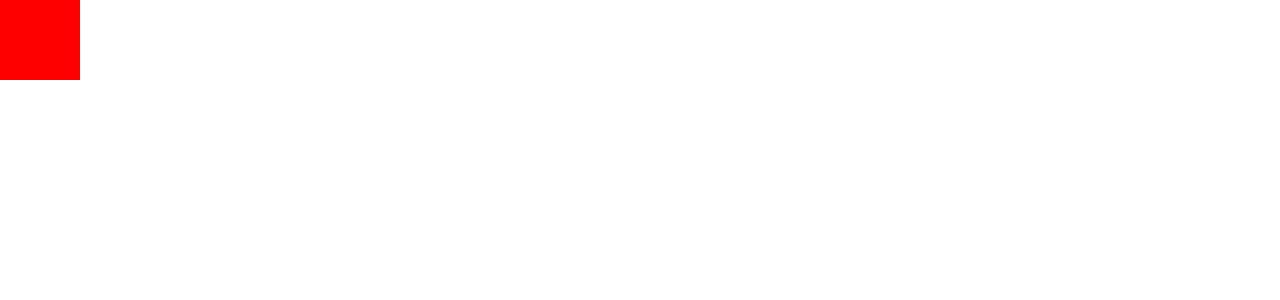
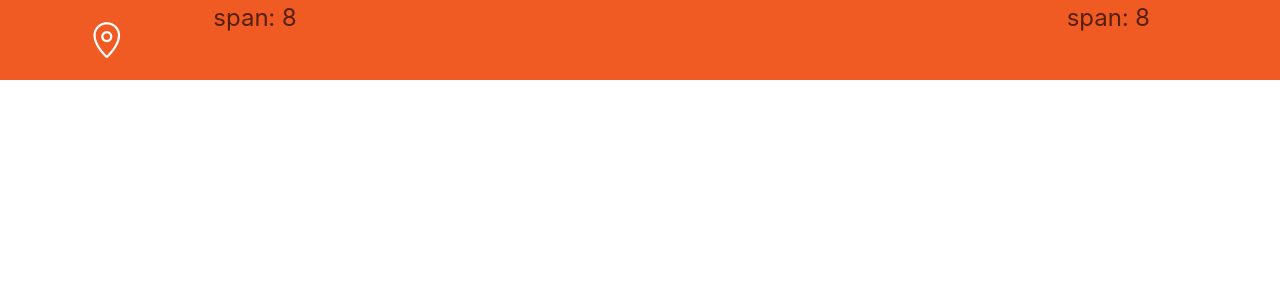
Before and after one commit to useryize/mall-mobile, a Vue app: page /#/ in a window 1280 px wide. Shown: the top 300 px of the page. Built offline with nearby package versions, Linux system fonts and the light colour scheme.

Commit message:
header布局

```diff
--- a/index.html
+++ b/index.html
@@ -4,6 +4,7 @@
 <head>
     <meta charset="utf-8">
     <meta name="viewport" content="width=device-width,initial-scale=1.0, user-scalable=no">
+    <link rel="shortcut icon" href="./src/assets/icon.ico">
     <title>mall-mobile</title>
 </head>
 
--- a/src/components/pages/Header.vue
+++ b/src/components/pages/Header.vue
@@ -1,6 +1,11 @@
 <template>
-    <div class="box"></div>
-
+    <van-row class="headerBox" type="flex" justify="center">
+        <van-col span="4" class="flex">
+            <van-icon name="location-o" color="#ffffff" size=".2rem" />
+        </van-col>
+        <van-col span="16">span: 8</van-col>
+        <van-col span="4">span: 8</van-col>
+    </van-row>
 </template>
 
 <script>
@@ -9,11 +14,13 @@ export default {};
 
 <style scoped>
 .headerBox {
-    height: 0.75rem;
+    height: 0.4rem;
+    font-size: 0.12rem;
+    background-color: #f05a23;
 }
-.box{
-    width: .40rem;
-    height: .40rem;
-    background: red;
+.flex {
+    display: flex;
+    align-items: center;
+    justify-content: center;
 }
 </style>
--- a/src/main.js
+++ b/src/main.js
@@ -9,7 +9,7 @@ import Header from './components/pages/Header.vue';
 
 Vue.use(VueRouter).use(Button).use(Icon).use(Popup).use(Col).use(Row);
 
-Vue.config.productionTip = false
+Vue.config.productionTip = false;
 
 const router = new VueRouter({
     routes: [
```
Also changed, not shown: 1 other file (tests, documents, lock files or other folders).
